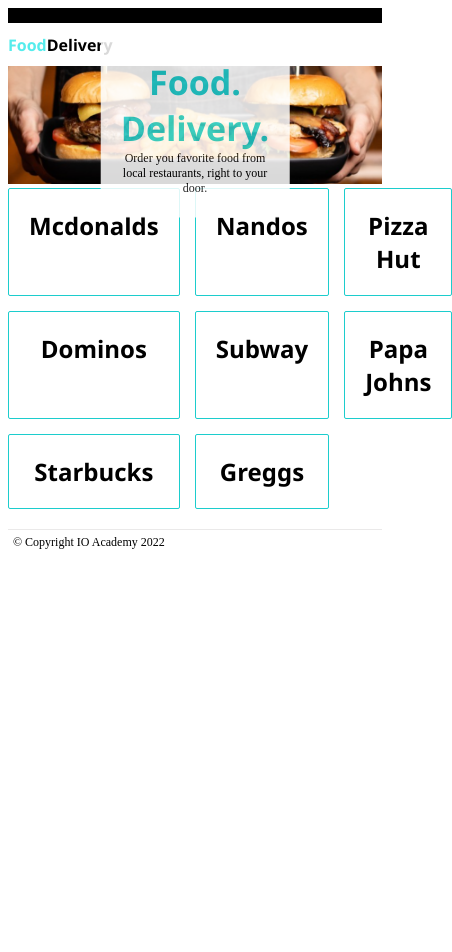
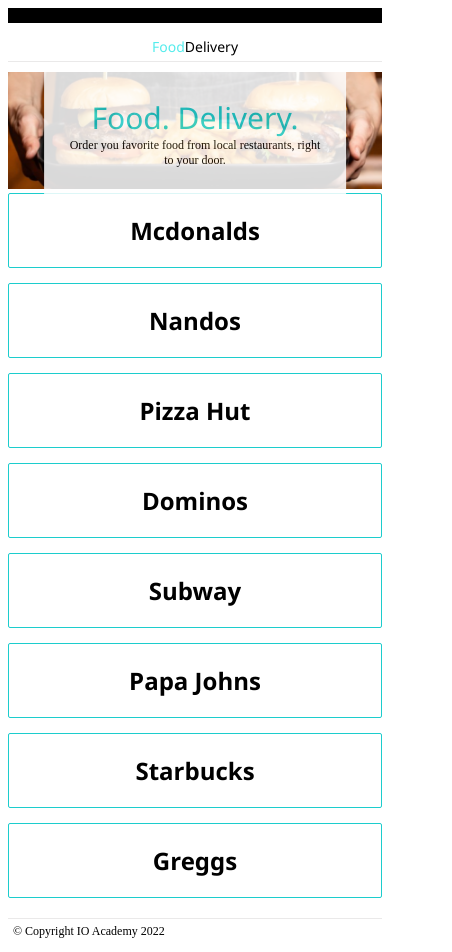
Before and after one commit to mattdyer1984/foodDelivery, a plain HTML site: page index.html in a window 390 px wide. Shown: the whole page, 452 px wide, since content can reach past the window. Before the commit the page ends 844 px from the top, so only its background shows below. Drawn offline with Linux system fonts and the light colour scheme.

Commit message:
added further CSS styling to improve mobile responsivety

```diff
--- a/style.css
+++ b/style.css
@@ -4,8 +4,11 @@
     width: 100%;
 }
 h1 {
-    font-size: 16px;
+    font-size: 14px;
     font-family: 'Segoe UI', Tahoma, Geneva, Verdana, sans-serif;
+    border-bottom: 1px solid rgb(234, 233, 233);
+    padding: 5px;
+    font-weight: 400;
 }
 
 .imgContainer {
@@ -13,24 +16,25 @@
     position: relative;
 }
 img {
-    width:100%;
+    max-width:100%;
+    height: auto;
 }
 .textContainer {
-
+    width: 35%;
     position: absolute;
     left: 50%;
     top: 50%;
     transform: translate(-50%, -50%);
     background-color: white ;
     opacity:85%;
-    padding: 10px 20px;
+    padding: 20px 20px;
     text-align: center;
 }
 .title {
     color:#1ccdcd;
     font-family: 'Segoe UI', Tahoma, Geneva, Verdana, sans-serif;
     font-size: 34px;
-    font-weight: bolder;
+
 
 }
 p {
@@ -55,10 +59,31 @@
     color:black;
     font-weight:bolder;
 }
+
+
 @media screen and (max-width: 800px) {
     .restaurants {
-    grid-template-columns: 1fr 1fr 1fr;
+    grid-template-columns: 1fr 1fr;
 
+    }
+}
+@media screen and (max-width: 650px) {
+    .restaurants {
+    grid-template-columns: 1fr;
+
+    }
+    h1 {
+        text-align: center;
+    }
+    .textContainer {
+        width: 70%;
+    }
+    .title {
+        font-size: 30px;
+        padding: 5px 10px;
+    }
+    p {
+        font-size: 12px;
     }
 }
 footer {
```
